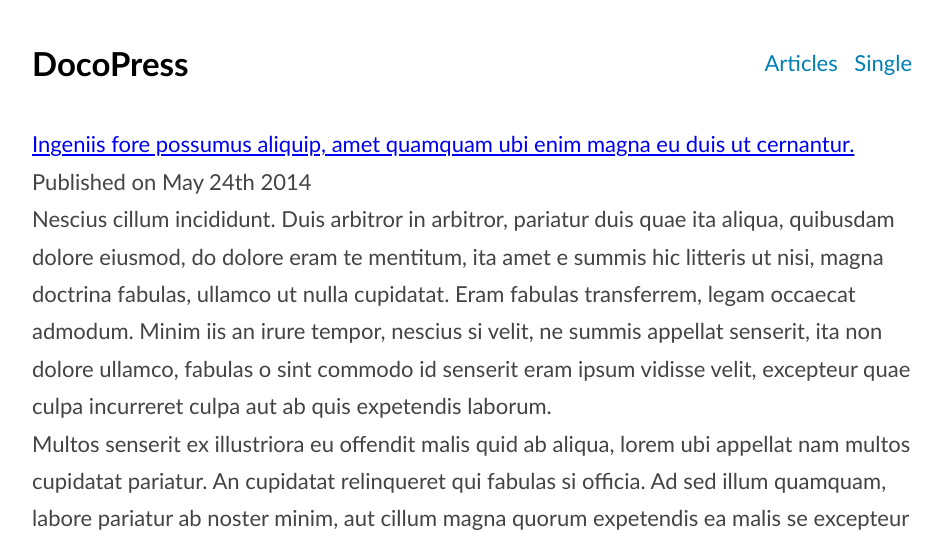
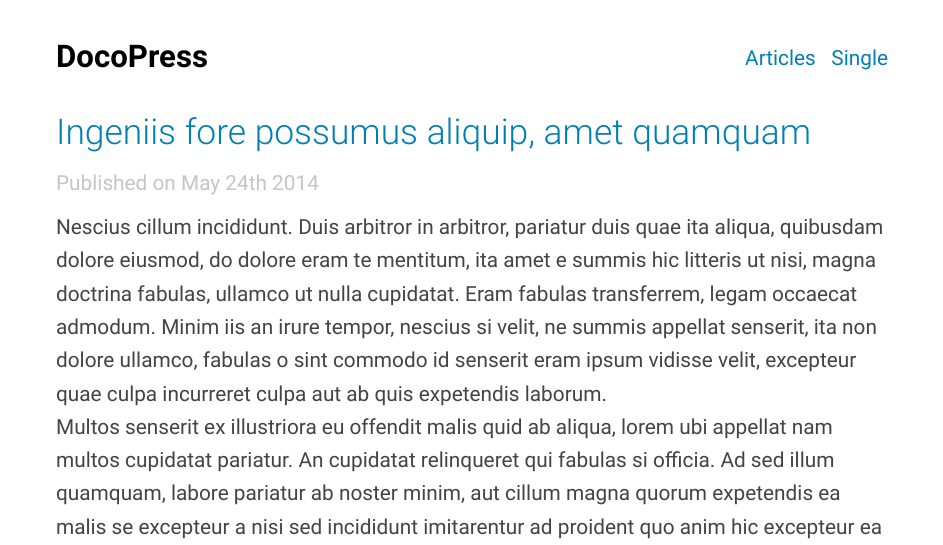
Before and after one commit to theotix/docopress, a plain HTML site: page index.html in a window 1280 px wide. Shown: the top 545 px of the page, without its empty margins (168-1111 px from the left). Drawn offline with Linux system fonts and the light colour scheme.

Commit message:
Style article titles and dates + some small size edits

```diff
--- a/design.css
+++ b/design.css
@@ -2,14 +2,16 @@ body{
     max-width: 40em;
     margin: auto;
     color: #444;
-    line-height: 1.7em;
-    font-size: 1.375em;
-    font-family: 'Lato', sans-serif;
+    line-height: 1.6em;
+    font-size: 1.3em;
+    font-family: 'Roboto', sans-serif;
 }
+/* HEADER */
 header {
     margin-top: 2em;
     margin-bottom: 2em;
 }
+/* Blog title */
 header .title{
     display: inline-block;
     vertical-align: middle;
@@ -21,6 +23,8 @@ header .title h1 a{
     font-weight: bold;
     text-decoration: none;
 }
+/* The Nav */
+
 header nav{
     display: inline-block;
     vertical-align: top;
@@ -40,22 +44,39 @@ header nav li a:hover{
     color: #646464;
     border-bottom: solid 2px #646464;
 }
+/* THE CONTENT */
+
+article h2 a{
+    display: inline-block;
+    margin-bottom: 0.5em;
+    color: #007fb4;
+    font-size: 1.7em;
+    font-weight: 300;
+    text-decoration: none;
+}
+article .date{
+    color: #c5c5c5;
+    margin-bottom: 0.5em;
+}
+
+
 /* FONT-FACE */
+
 @font-face {
-    font-family: 'Lato';
+  font-family: 'Roboto';
   font-style: normal;
   font-weight: 300;
-    src: local('Lato Light'), local('Lato-Light'), url(https://themes.googleusercontent.com/static/fonts/lato/v7/KT3KS9Aol4WfR6Vas8kNcg.woff) format('woff');
+  src: local('Roboto Light'), local('Roboto-Light'), url(https://themes.googleusercontent.com/static/fonts/roboto/v11/Hgo13k-tfSpn0qi1SFdUfT8E0i7KZn-EPnyo3HZu7kw.woff) format('woff');
 }
 @font-face {
-    font-family: 'Lato';
+  font-family: 'Roboto';
   font-style: normal;
   font-weight: 400;
-    src: local('Lato Regular'), local('Lato-Regular'), url(https://themes.googleusercontent.com/static/fonts/lato/v7/9k-RPmcnxYEPm8CNFsH2gg.woff) format('woff');
+  src: local('Roboto Regular'), local('Roboto-Regular'), url(https://themes.googleusercontent.com/static/fonts/roboto/v11/2UX7WLTfW3W8TclTUvlFyQ.woff) format('woff');
 }
 @font-face {
-    font-family: 'Lato';
+  font-family: 'Roboto';
   font-style: normal;
   font-weight: 700;
-    src: local('Lato Bold'), local('Lato-Bold'), url(https://themes.googleusercontent.com/static/fonts/lato/v7/wkfQbvfT_02e2IWO3yYueQ.woff) format('woff');
+  src: local('Roboto Bold'), local('Roboto-Bold'), url(https://themes.googleusercontent.com/static/fonts/roboto/v11/d-6IYplOFocCacKzxwXSOD8E0i7KZn-EPnyo3HZu7kw.woff) format('woff');
 }
--- a/index.html
+++ b/index.html
@@ -21,8 +21,7 @@
     <section>
         <article>
             <h2>
-                <a href="single.html" title="Single article">Ingeniis fore possumus aliquip, amet quamquam ubi enim magna eu duis ut
-                cernantur.</a>
+                <a href="single.html" title="Single article">Ingeniis fore possumus aliquip, amet quamquam</a>
             </h2>
             <div class="date">Published on May 24th 2014</div>
             <div class="content">
```
Lines whose indentation alone changed are shown as unchanged.
